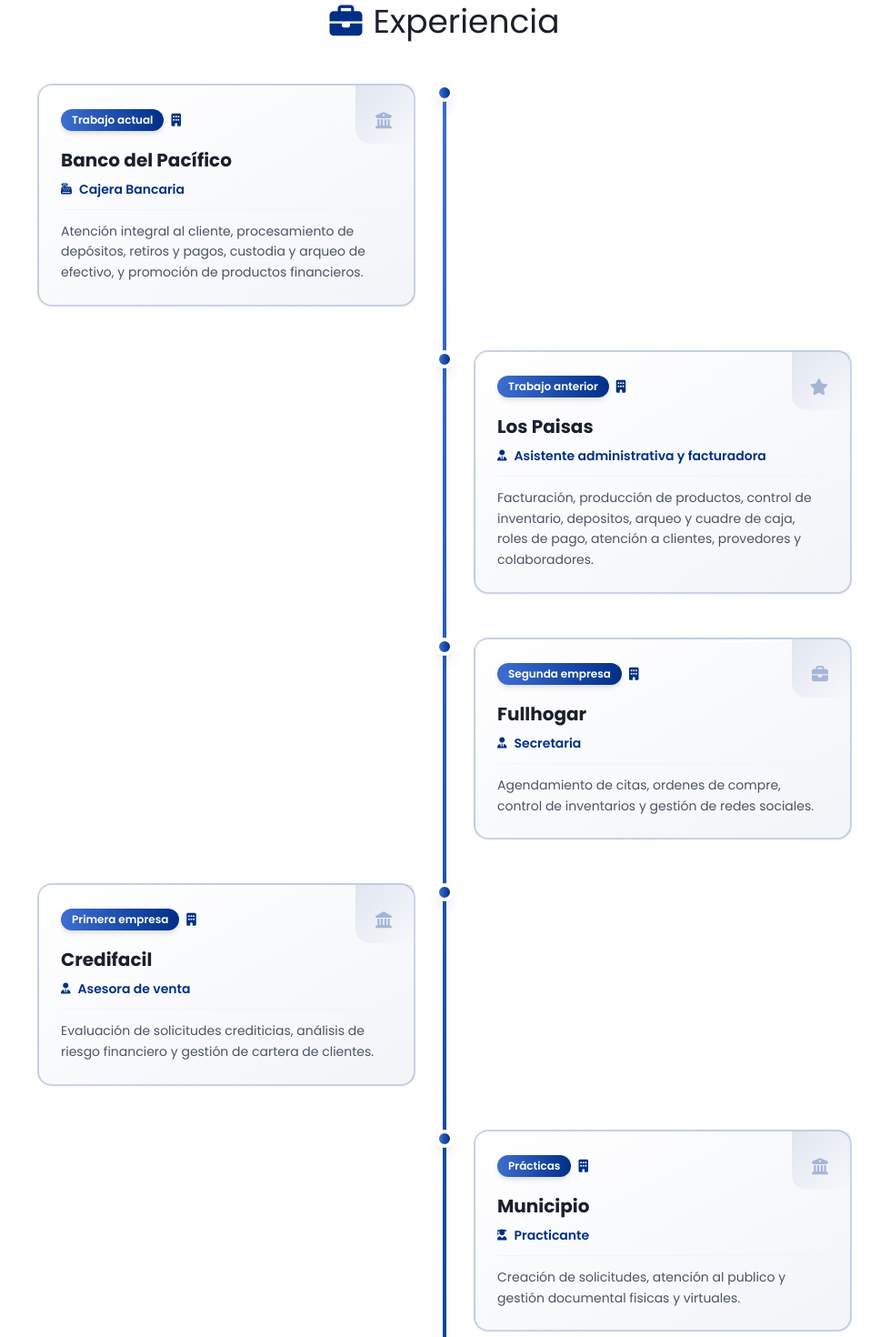
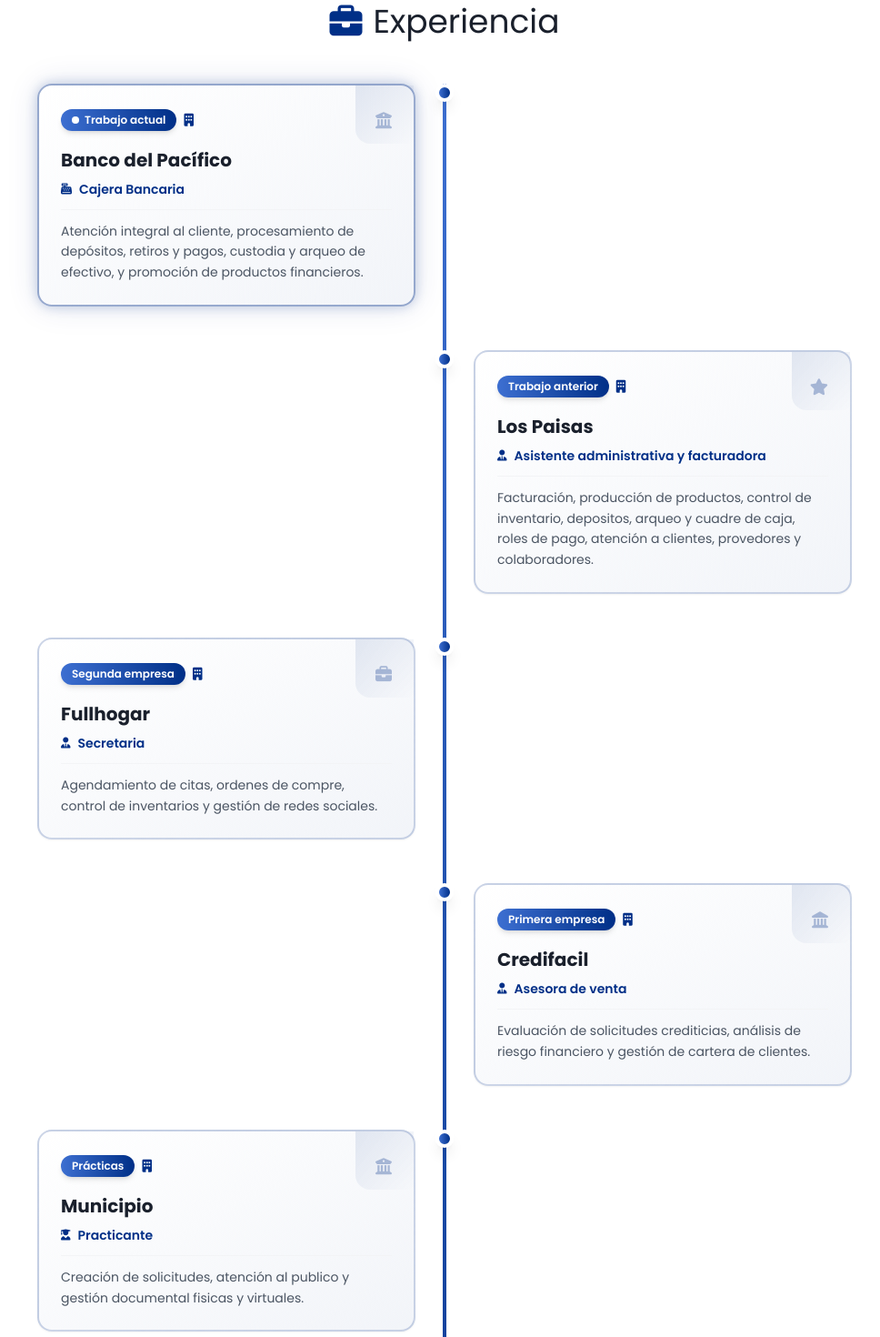
Before and after one commit to SPEREZB/portafolio_kimberly_chiza, a React (Vite) app: page / in a window 1280 px wide. Shown: the part 2020-3490 px from the top of the page at 91% size, without its empty margins (151-1119 px from the left). Built offline with nearby package versions, Linux system fonts and the light colour scheme.

Commit message:
style: mejora de diseño en trabajo actual

```diff
--- a/src/App.tsx
+++ b/src/App.tsx
@@ -233,7 +233,7 @@ function App() {
           <div className="grid grid-cols-1 sm:grid-cols-2 lg:grid-cols-4 gap-8 max-w-5xl mx-auto">
             <div className="bg-white p-8 rounded-2xl shadow-sm hover:-translate-y-2 hover:shadow-xl transition-all border-2 border-accent text-center group fade-in-up">
               <i className="fas fa-briefcase text-4xl text-accent mb-4 group-hover:scale-110 transition-transform"></i>
-              <h3 className="text-4xl md:text-5xl font-bold mb-2 bg-gradient-to-r from-accent to-accent-light bg-clip-text text-transparent">+1.5</h3>
+              <h3 className="text-4xl md:text-5xl font-bold mb-2 bg-gradient-to-r from-accent to-accent-light bg-clip-text text-transparent">+1</h3>
               <p className="text-primary font-semibold">Años de experiencia laboral</p>
             </div>
             <div className="bg-white p-8 rounded-2xl shadow-sm hover:-translate-y-2 hover:shadow-xl transition-all border-2 border-accent text-center group fade-in-up fade-in-up-delay-1">
@@ -270,14 +270,20 @@ function App() {
                   href="https://www.bancodelpacifico.com/personas/inicio"
                   target="_blank"
                   rel="noopener noreferrer"
-                  className="md:mr-auto md:ml-0 md:w-[calc(50%-2rem)] bg-gradient-to-br from-white to-accent/5 p-6 rounded-2xl shadow-sm hover:shadow-2xl hover:-translate-y-2 transition-all ml-4 relative border-2 border-accent/20 hover:border-accent group no-underline block"
+                  className="md:mr-auto md:ml-0 md:w-[calc(50%-2rem)] bg-gradient-to-br from-white to-accent/5 p-6 rounded-2xl shadow-sm hover:shadow-2xl hover:-translate-y-2 transition-all ml-4 relative border-2 border-accent/40 hover:border-accent group no-underline block animate-glow-pulse"
                   onMouseEnter={() => setHoveredExperience('bancopacifico')}
                   onMouseLeave={() => setHoveredExperience(null)}
                 >
                   <div className="absolute top-0 right-0 w-16 h-16 bg-gradient-to-br from-accent/10 to-transparent rounded-bl-2xl"></div>
                   <div className="flex items-center justify-between mb-4">
                     <div className="flex items-center gap-2">
-                      <span className="inline-block bg-gradient-to-r from-accent-light to-accent text-white px-3 py-1 rounded-full text-xs font-semibold shadow-md">Trabajo actual</span>
+                      <span className="inline-flex items-center gap-1.5 bg-gradient-to-r from-accent-light to-accent text-white px-3 py-1 rounded-full text-xs font-semibold shadow-md">
+                        <span className="relative flex h-2 w-2">
+                          <span className="animate-ping absolute inline-flex h-full w-full rounded-full bg-white opacity-75"></span>
+                          <span className="relative inline-flex rounded-full h-2 w-2 bg-white"></span>
+                        </span>
+                        Trabajo actual
+                      </span>
                       <i className="fas fa-building text-accent text-sm"></i>
                     </div>
                     <i className="fas fa-university text-accent/30 text-lg group-hover:text-accent transition-colors"></i>
@@ -328,7 +334,7 @@ function App() {
               <div className="relative pl-20 md:pl-0 mb-12">
                 <div className="absolute left-6 md:left-1/2 top-0 w-5 h-5 bg-gradient-to-r from-accent-light to-accent rounded-full transform md:-translate-x-1/2 border-4 border-white shadow-lg z-10"></div>
                 <div
-                  className="md:ml-auto md:mr-0 md:w-[calc(50%-2rem)] bg-gradient-to-br from-white to-accent/5 p-6 rounded-2xl shadow-sm hover:shadow-2xl hover:-translate-y-2 transition-all ml-4 relative border-2 border-accent/20 hover:border-accent group"
+                  className="md:mr-auto md:ml-0 md:w-[calc(50%-2rem)] bg-gradient-to-br from-white to-accent/5 p-6 rounded-2xl shadow-sm hover:shadow-2xl hover:-translate-y-2 transition-all ml-4 relative border-2 border-accent/20 hover:border-accent group"
                   onMouseEnter={() => setHoveredExperience('fullhogar')}
                   onMouseLeave={() => setHoveredExperience(null)}
                 >
@@ -347,7 +353,7 @@ function App() {
                   </p>
                   <p className="text-gray-600 leading-relaxed text-sm border-t border-gray-100 pt-3">Agendamiento de citas, ordenes de compre, control de inventarios y gestión de redes sociales.</p>
                   {hoveredExperience === 'fullhogar' && (
-                    <div className="absolute -left-56 top-1/2 transform -translate-y-1/2 w-48 h-32 rounded-lg overflow-hidden shadow-xl animate-fade-in z-20">
+                    <div className="absolute -right-56 top-1/2 transform -translate-y-1/2 w-48 h-32 rounded-lg overflow-hidden shadow-xl animate-fade-in z-20">
                       <img src={fullhogarImg} alt="Fullhogar" className="w-full h-full object-cover" />
                     </div>
                   )}
@@ -357,7 +363,7 @@ function App() {
               <div className="relative pl-20 md:pl-0 mb-12">
                 <div className="absolute left-6 md:left-1/2 top-0 w-5 h-5 bg-gradient-to-r from-accent-light to-accent rounded-full transform md:-translate-x-1/2 border-4 border-white shadow-lg z-10"></div>
                 <div
-                  className="md:mr-auto md:ml-0 md:w-[calc(50%-2rem)] bg-gradient-to-br from-white to-accent/5 p-6 rounded-2xl shadow-sm hover:shadow-2xl hover:-translate-y-2 transition-all ml-4 relative border-2 border-accent/20 hover:border-accent group"
+                  className="md:ml-auto md:mr-0 md:w-[calc(50%-2rem)] bg-gradient-to-br from-white to-accent/5 p-6 rounded-2xl shadow-sm hover:shadow-2xl hover:-translate-y-2 transition-all ml-4 relative border-2 border-accent/20 hover:border-accent group"
                   onMouseEnter={() => setHoveredExperience('credifacil')}
                   onMouseLeave={() => setHoveredExperience(null)}
                 >
@@ -376,7 +382,7 @@ function App() {
                   </p>
                   <p className="text-gray-600 leading-relaxed text-sm border-t border-gray-100 pt-3">Evaluación de solicitudes crediticias, análisis de riesgo financiero y gestión de cartera de clientes.</p>
                   {hoveredExperience === 'credifacil' && (
-                    <div className="absolute -right-56 top-1/2 transform -translate-y-1/2 w-48 h-32 rounded-lg overflow-hidden shadow-xl animate-fade-in z-20">
+                    <div className="absolute -left-56 top-1/2 transform -translate-y-1/2 w-48 h-32 rounded-lg overflow-hidden shadow-xl animate-fade-in z-20">
                       <img src={cfacilImg} alt="Credifacil" className="w-full h-full object-cover" />
                     </div>
                   )}
@@ -386,7 +392,7 @@ function App() {
               <div className="relative pl-20 md:pl-0 mb-12">
                 <div className="absolute left-6 md:left-1/2 top-0 w-5 h-5 bg-gradient-to-r from-accent-light to-accent rounded-full transform md:-translate-x-1/2 border-4 border-white shadow-lg z-10"></div>
                 <div
-                  className="md:ml-auto md:mr-0 md:w-[calc(50%-2rem)] bg-gradient-to-br from-white to-accent/5 p-6 rounded-2xl shadow-sm hover:shadow-2xl hover:-translate-y-2 transition-all ml-4 relative border-2 border-accent/20 hover:border-accent group"
+                  className="md:mr-auto md:ml-0 md:w-[calc(50%-2rem)] bg-gradient-to-br from-white to-accent/5 p-6 rounded-2xl shadow-sm hover:shadow-2xl hover:-translate-y-2 transition-all ml-4 relative border-2 border-accent/20 hover:border-accent group"
                   onMouseEnter={() => setHoveredExperience('municipio')}
                   onMouseLeave={() => setHoveredExperience(null)}
                 >
@@ -405,7 +411,7 @@ function App() {
                   </p>
                   <p className="text-gray-600 leading-relaxed text-sm border-t border-gray-100 pt-3">Creación de solicitudes, atención al publico y gestión documental fisicas y virtuales.</p>
                   {hoveredExperience === 'municipio' && (
-                    <div className="absolute -left-56 top-1/2 transform -translate-y-1/2 w-48 h-32 rounded-lg overflow-hidden shadow-xl animate-fade-in z-20">
+                    <div className="absolute -right-56 top-1/2 transform -translate-y-1/2 w-48 h-32 rounded-lg overflow-hidden shadow-xl animate-fade-in z-20">
                       <img src={municipioImg} alt="Municipio" className="w-full h-full object-cover" />
                     </div>
                   )}
--- a/src/index.css
+++ b/src/index.css
@@ -113,3 +113,16 @@ body {
 .animate-fade-in {
   animation: fadeIn 0.3s ease-out forwards;
 }
+
+@keyframes glowPulse {
+  0%, 100% {
+    box-shadow: 0 0 12px rgb(var(--accent) / 0.20), 0 0 32px rgb(var(--accent) / 0.10);
+  }
+  50% {
+    box-shadow: 0 0 22px rgb(var(--accent) / 0.45), 0 0 56px rgb(var(--accent) / 0.25);
+  }
+}
+
+.animate-glow-pulse {
+  animation: glowPulse 2.4s ease-in-out infinite;
+}
```
